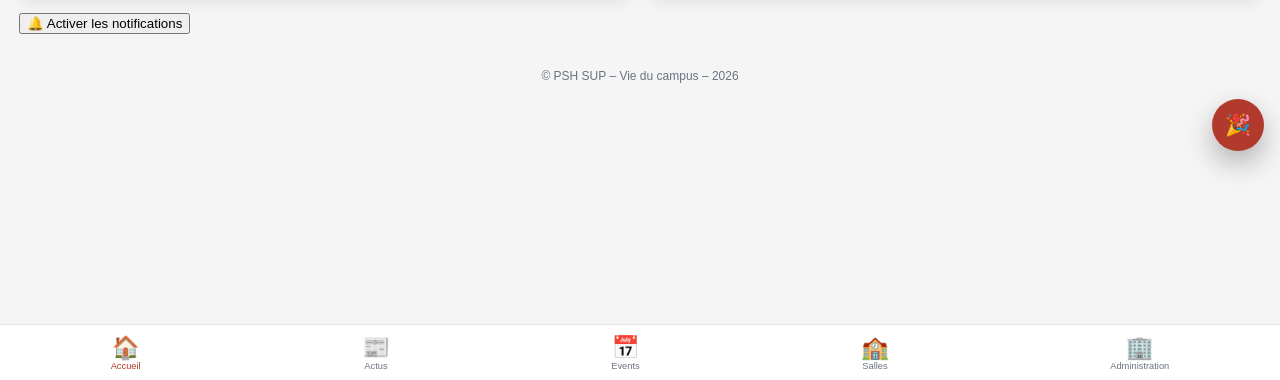
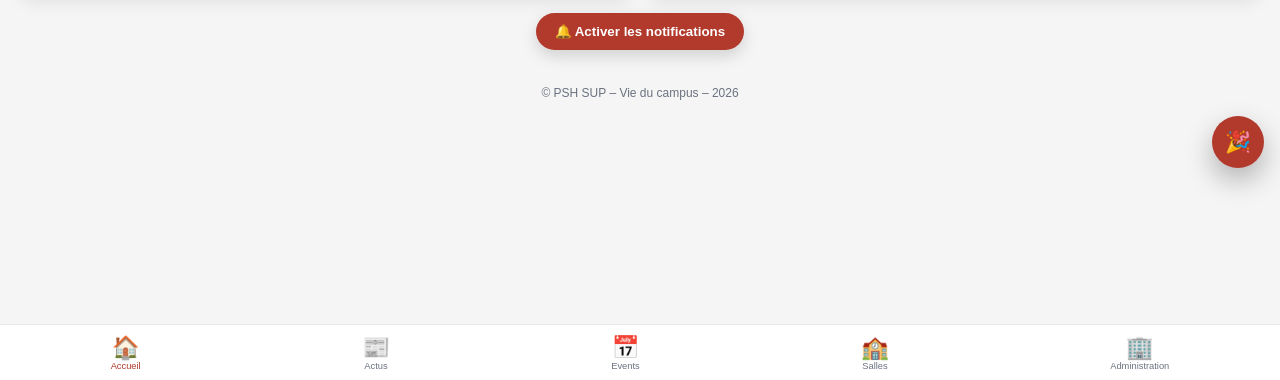
Before and after one commit to ScolaritePSHSUP/PSH-SUP, a plain HTML site: page public/index.html in a window 1280 px wide. Shown: the part 420-800 px from the top of the page. Drawn offline with nearby package versions, Linux system fonts and the light colour scheme.

Commit message:
Update style.css

```diff
--- a/style.css
+++ b/style.css
@@ -301,3 +301,41 @@ body {
     grid-template-columns: 1fr;
   }
 }
+
+/* =========================
+   NOTIFICATIONS BAR
+========================= */
+
+.notif-bar {
+  grid-column: 1 / -1;
+  text-align: center;
+}
+
+.btn-notif {
+  background: var(--primary);
+  color: white;
+  padding: 0.7rem 1.2rem;
+  border-radius: 999px;
+  border: none;
+  font-weight: 600;
+  cursor: pointer;
+  box-shadow: 0 6px 16px rgba(0,0,0,0.15);
+  transition: transform .1s ease, background .2s ease;
+}
+
+.btn-notif:hover {
+  background: var(--primary-dark);
+  transform: translateY(-2px);
+}
+
+/* =========================
+   IOS INSTALL MESSAGE
+========================= */
+
+.ios-install-hint {
+  grid-column: 1 / -1;
+  font-size: 0.85rem;
+  color: #6b7280;
+  text-align: center;
+  margin-top: 0.5rem;
+}
```
